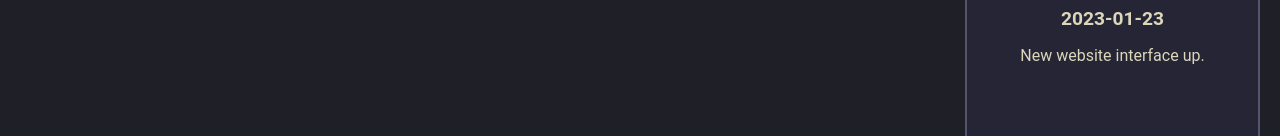
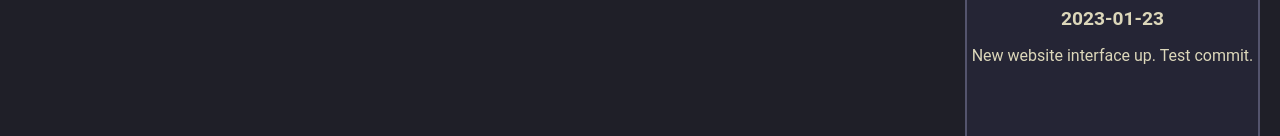
Before and after one commit to jakedevs/developer-profile, a website: page index.html in a window 1280 px wide. Shown: the part 173-309 px from the top of the page. Drawn offline with Linux system fonts and the light colour scheme.

Commit message:
edit index.html

```diff
--- a/index.html
+++ b/index.html
@@ -1,11 +1,13 @@
 <!doctype html>
 <html>
+
 <head>
   <meta charset="UTF-8" />
   <meta name="viewport" content="width=device-width" />
   <title></title>
   <link rel="stylesheet" href="style.css" />
 </head>
+
 <body>
   <div class="container">
     <div id="header">
@@ -16,7 +18,7 @@
         <h1>News</h1>
         <h2>2023-01-23</h2>
 
-          <p>New website interface up.</p>
+        <p>New website interface up. Test commit.</p>
       </div>
       <div id="articles">
         <article id="blogpost">
@@ -32,4 +34,5 @@
   </div>
   <script src="./main.js"></script>
 </body>
+
 </html>
```
Lines whose indentation alone changed are shown as unchanged.
